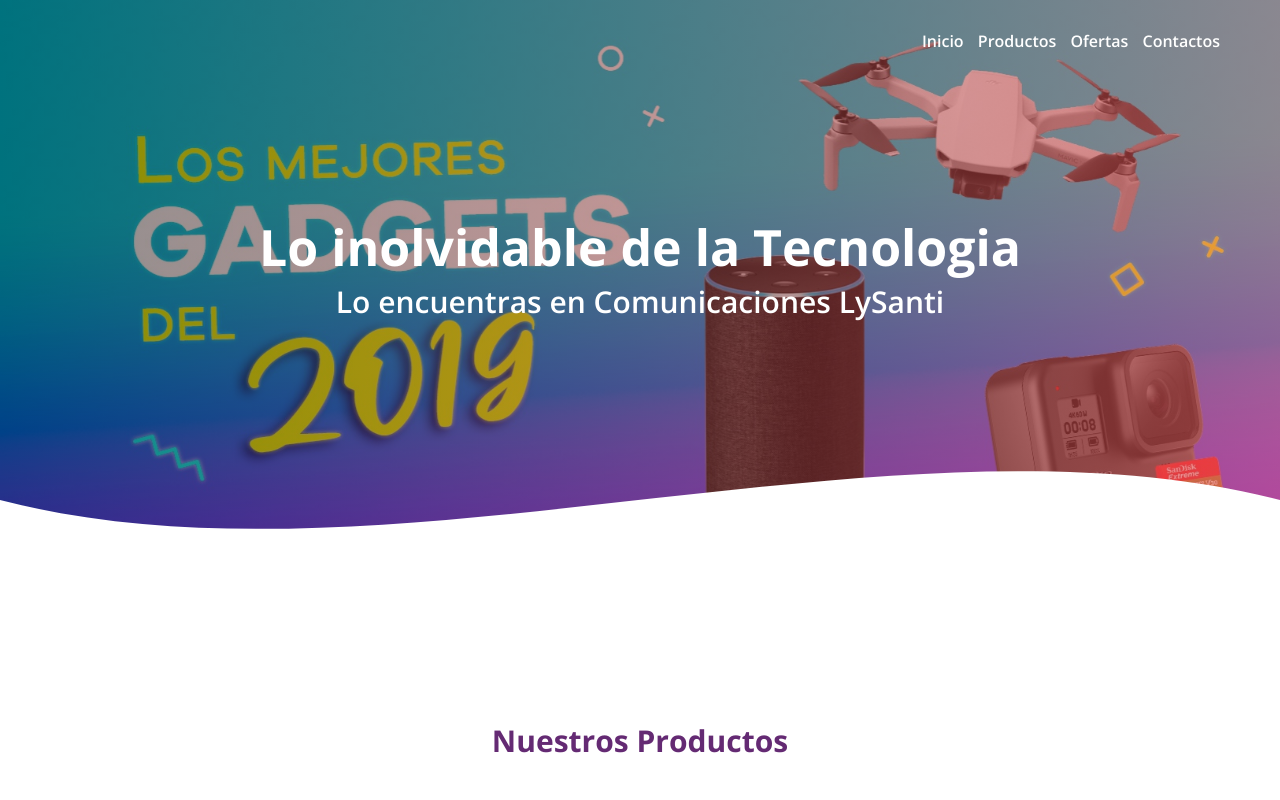
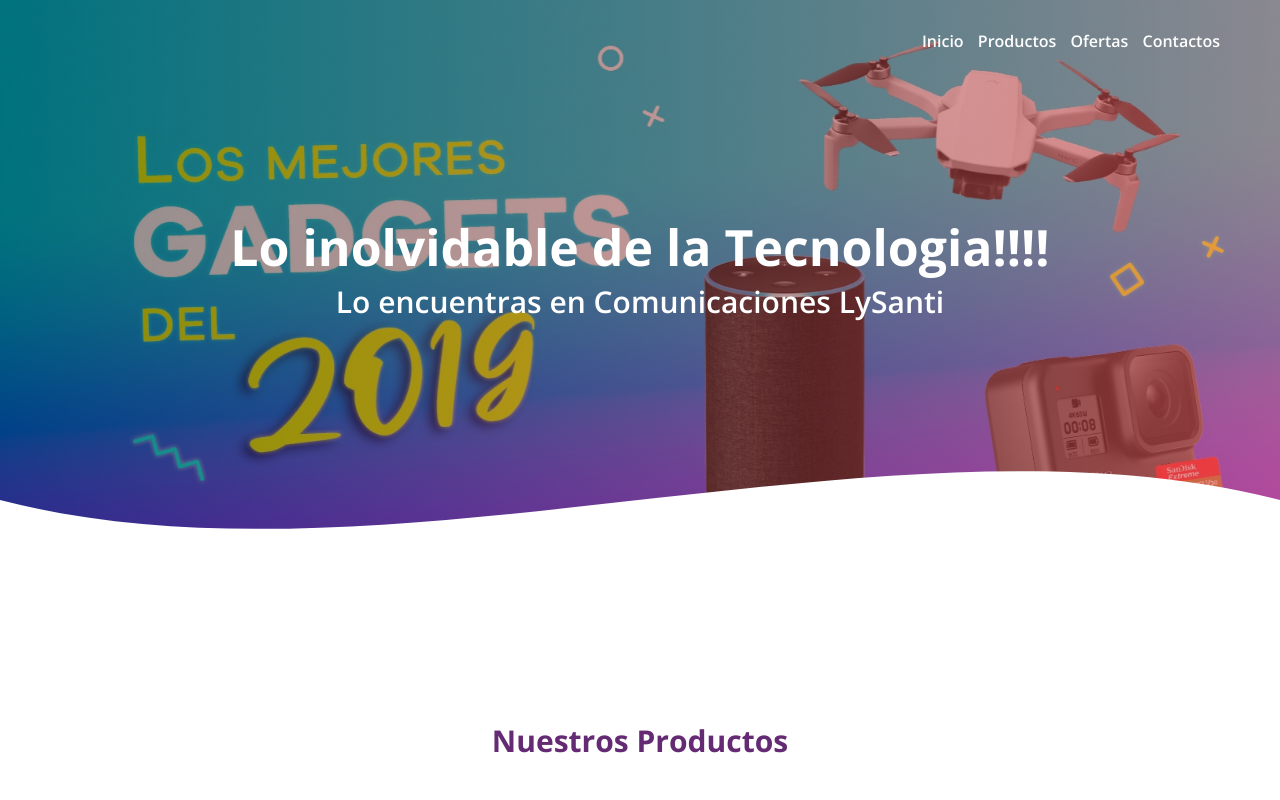
Before and after one commit to santiagogui1909/ComunicacionesLySanti, a plain HTML site: page index.html in a window 1280 px wide. Shown: the top 800 px of the page. Drawn offline with nearby package versions, Linux system fonts and the light colour scheme.

Commit message:
Subo pagina con index y estilos

```diff
--- a/index.html
+++ b/index.html
@@ -25,7 +25,7 @@
         </nav>
 
         <section class="textos-header">
-            <h1>Lo inolvidable de la Tecnologia</h1>
+            <h1>Lo inolvidable de la Tecnologia!!!!</h1>
             <h2>Lo encuentras en Comunicaciones LySanti</h2>
         </section>
         <div class="wave" style="height: 150px; overflow: hidden;"><svg viewBox="0 0 500 150" preserveAspectRatio="none"
```
